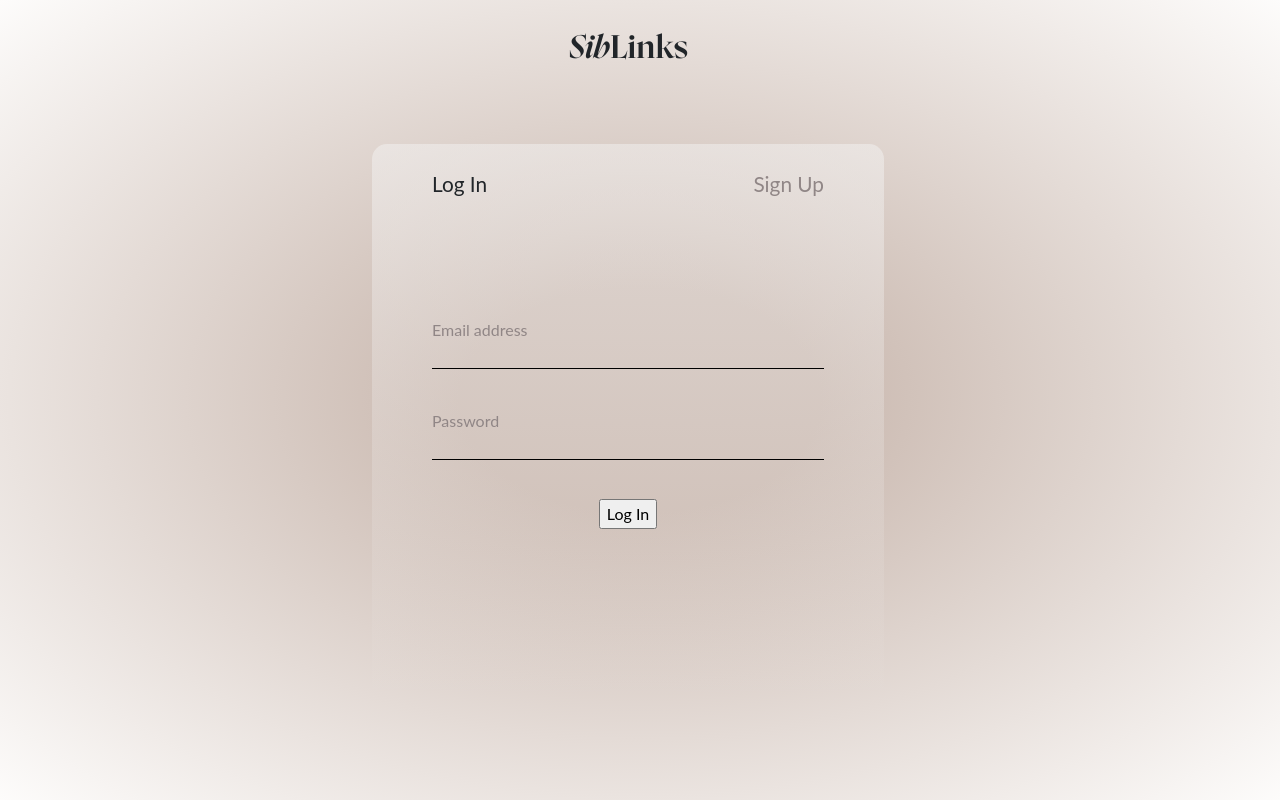
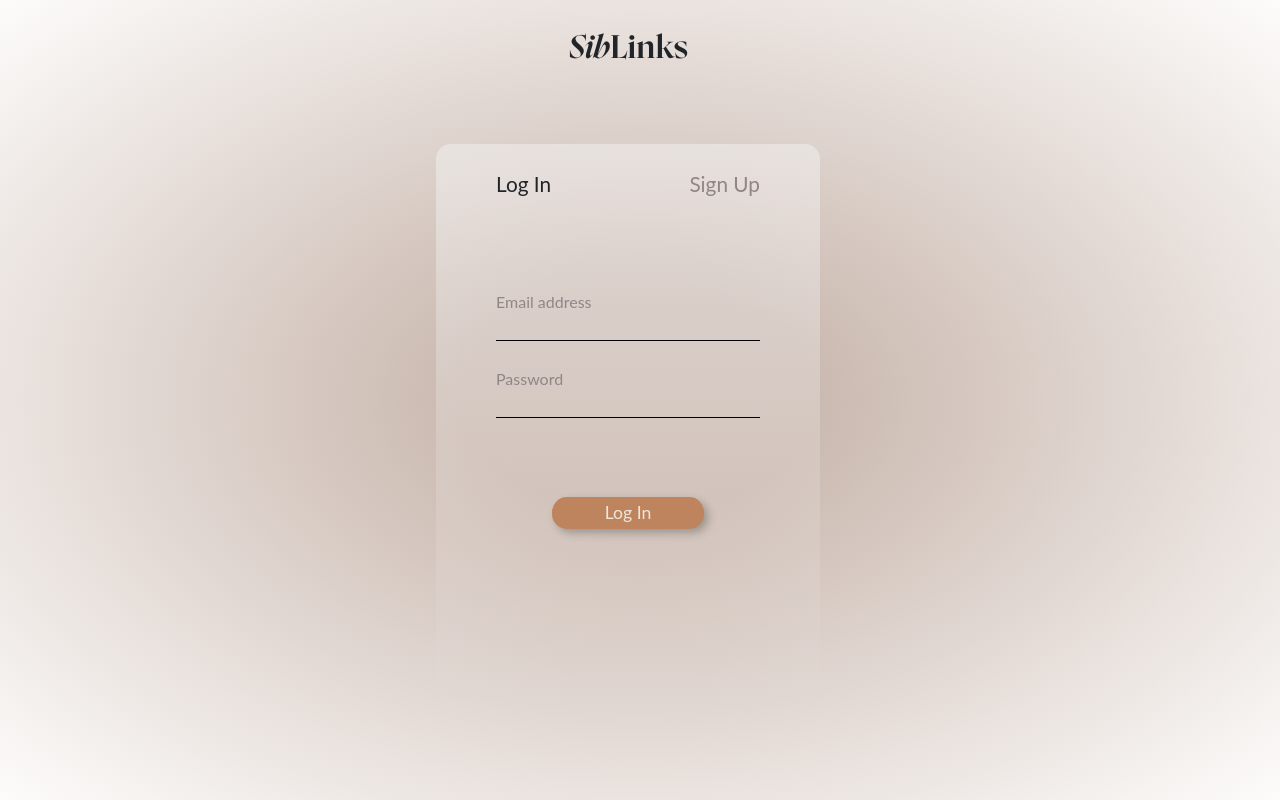
Before and after one commit to jazdmiller/siblinks-app, a React (Create React App) app: page /login in a window 1280 px wide. Built offline with nearby package versions, Linux system fonts and the light colour scheme.

Commit message:
style login form submit button

```diff
--- a/src/App.css
+++ b/src/App.css
@@ -88,6 +88,18 @@ input[type=text], input[type=password]{
   background: none;
 }
 
+input[type=submit]{
+  background-color: #BE845E;
+  color: #EEE6DE;
+  border-radius: 15px;
+  font-family: "Lato", sans-serif;
+  font-size: 1.1em;
+  padding: 1% 20%;
+  border: none;
+  box-shadow: 4px 4px 8px rgba(0, 0, 0, 0.25);
+  margin-top: 20%;
+}
+
 input:focus{
   outline: none;
   background: #E3DCD8;
@@ -117,9 +129,15 @@ input:focus{
   }
 }
 
+@media (min-width: 500px){
+  .login-card{
+    width: 50% !important;
+  }
+}
+
 @media (min-width: 768px){
   .login-card{
-    width: 40% !important;
+    width: 30% !important;
   }
 
   .form-label{
--- a/src/components/LoginCard.js
+++ b/src/components/LoginCard.js
@@ -9,7 +9,7 @@ function LoginCard() {
                     <div className='col text-end' style={{color: "#908686"}}>Sign Up</div>
                 </div>
             </div>
-            <div className='card-body mt-4 p-md-5'>
+            <div className='card-body mt-2 p-md-5'>
                 <form>
 
                     <div className='form-label'>
```
